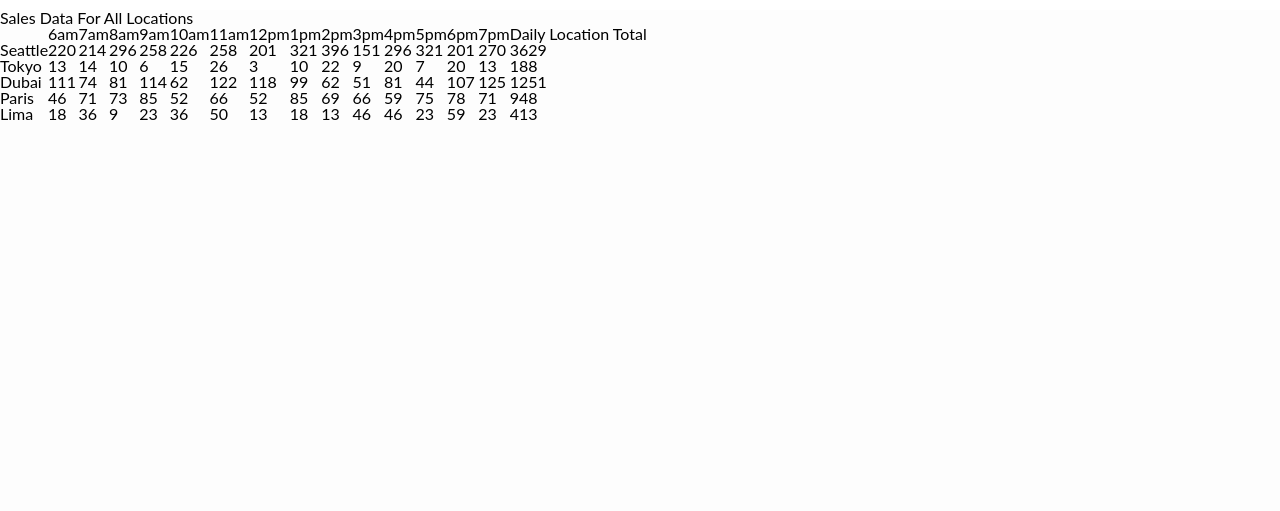
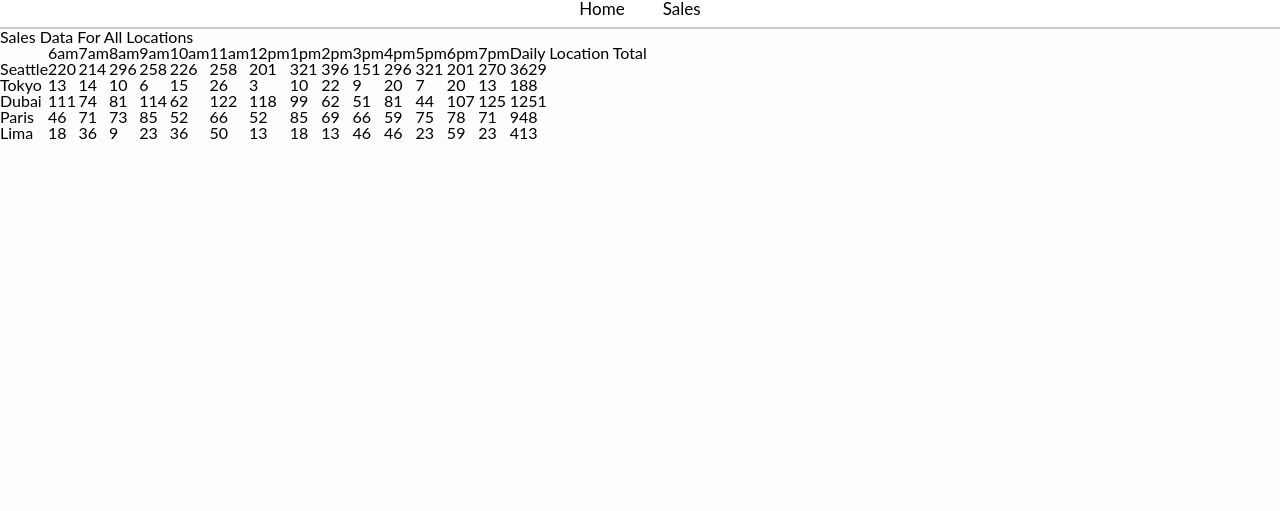
Before and after one commit to iwhitmor/cookie-stand, a plain HTML site: page sales.html in a window 1280 px wide. Shown: the part 289-800 px from the top of the page. Drawn offline with Linux system fonts and the light colour scheme.

Commit message:
update links on index and sales pages

```diff
--- a/css/style.css
+++ b/css/style.css
@@ -16,8 +16,8 @@ header img {
 }
 
 #headerUl {
-  border-top: 1px solid black;
-  border-bottom: 1px solid black;
+  border-top: 2px solid rgb(202, 202, 202);
+  border-bottom: 2px solid rgb(202, 202, 202);
   margin-top: 15px;
 }
 
@@ -39,8 +39,6 @@ a {
   border-radius: 5px;
   padding: 7px;
   font-size: 17px;
-  /* border-top: 1px solid black;
-  border-bottom: 1px solid black; */
 }
 
 a:hover {
--- a/sales.html
+++ b/sales.html
@@ -19,8 +19,8 @@
   <header id="header">
     <img src="img/seattlesky.png" alt="seattle skyline black and white">
     <h1>Pat's Salmon Cookies</h1>
-    <nav id="header-nav">
-      <ul>
+    <nav>
+      <ul id="headerUl">
         <li><a href="index.html">Home</a></li>
         <li><a href="#sales">Sales</a></li>
       </ul>
```
